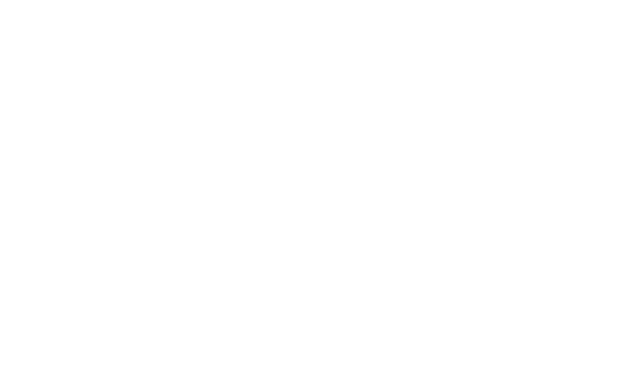
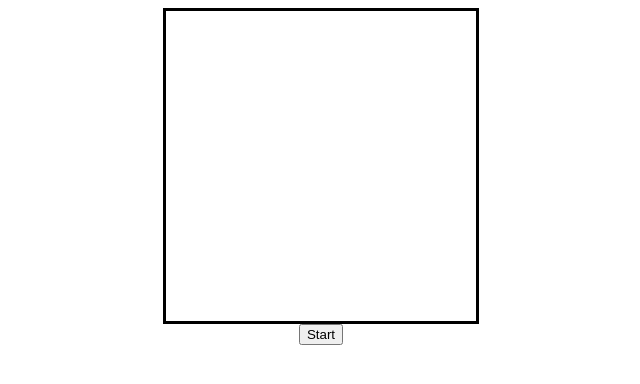
Before and after one commit to jmz527/space-invaders, a plain HTML site: page index.html in a window 1280 px wide. Shown: the whole page, without its empty margins (319-959 px from the left). Drawn offline with Linux system fonts and the light colour scheme.

Commit message:
slight styling

```diff
--- a/game.js
+++ b/game.js
@@ -173,5 +173,11 @@
 
 	window.onload = function() {
 		new Game('screen');
+
+		// var start = document.getElementById('start');
+		// start.addEventListener('click', function() {
+		// 	new Game('screen');
+		// });
+
 	};
 })();
--- a/index.html
+++ b/index.html
@@ -1,9 +1,20 @@
 <html>
 <head>
 	<title>Space Invaders</title>
+
+	<style type="text/css">
+
+body { text-align: center; }
+
+canvas { border: 3px solid #000; }
+
+	</style>
 </head>
 <body>
 	<canvas id="screen" width="310" height="310"></canvas>
+	<div>
+		<button id="start">Start</button>
+	</div>
 	<script src="game.js"></script>
 </body>
 </html>
```
